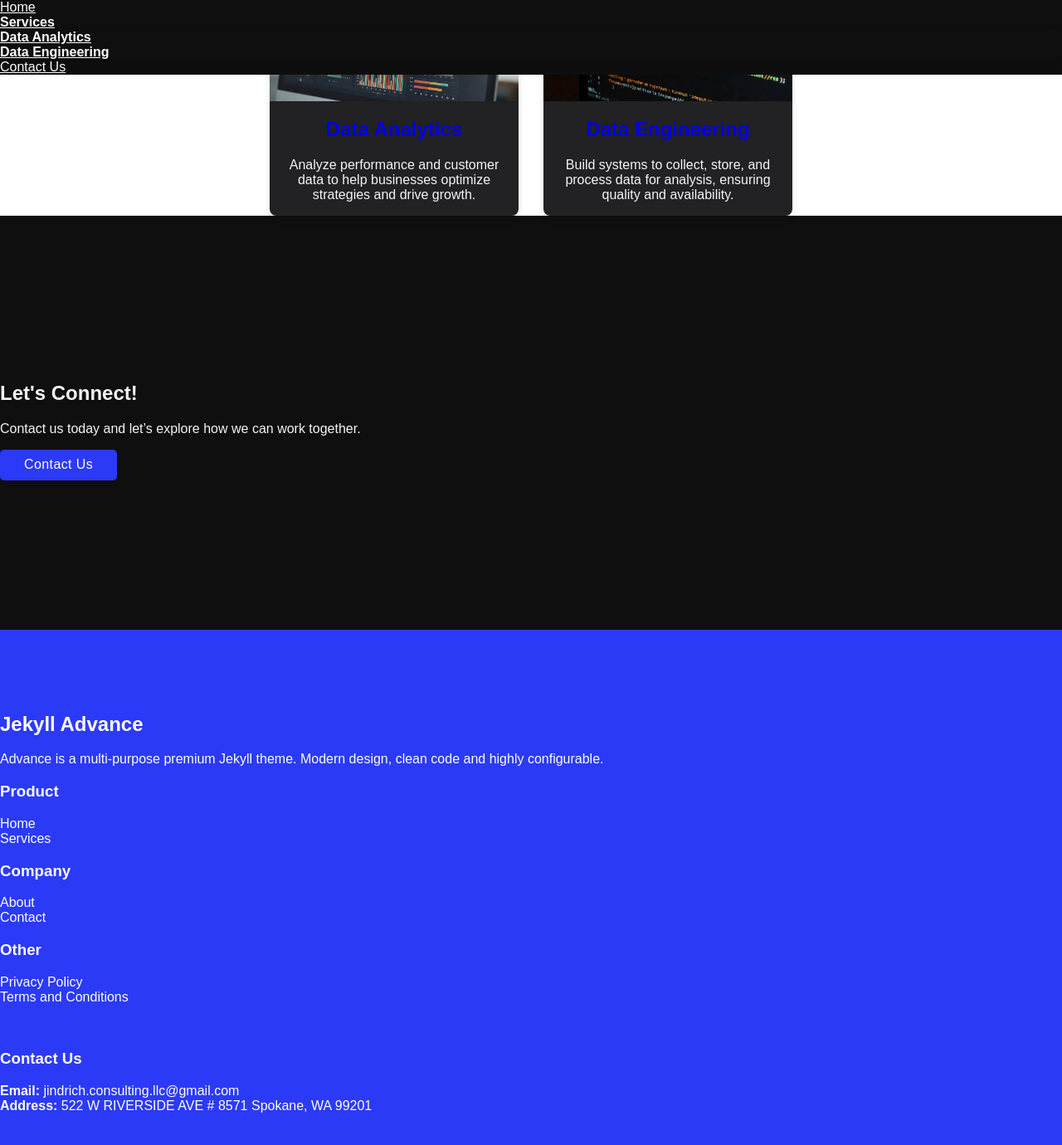
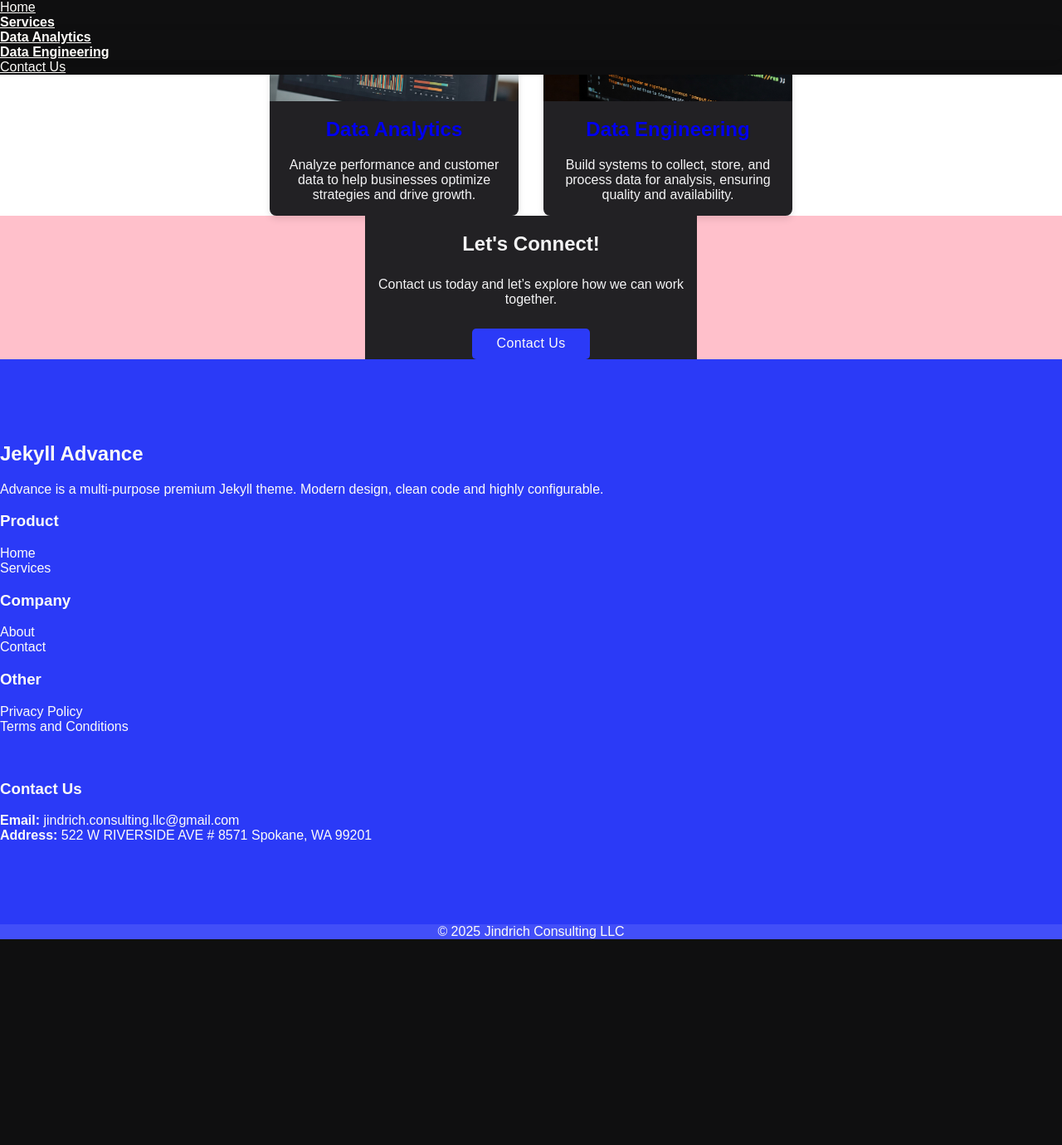
Before and after one commit to jindrich-consulting-llc/jindrich-consulting-llc.github.io, a Jekyll site: the page built from pages/services.md, in a window 1280 px wide and 1400 px high, scrolled down 678 px. Shown: the top 1380 px of the window at 83% size. Built offline with Jekyll 4.4.1, drawn with Linux system fonts in a browser that asks for light colours; a script that is not in the unit is left out; after the commit the page ends 1810 px from its top, so only the background shows below that.

Commit message:
🐞⚙️: <refactor> created an info container which contains a title, description, and button. contact us section on home page and services page is using an info container.</refactor>

```diff
--- a/_layouts/services.html
+++ b/_layouts/services.html
@@ -8,11 +8,12 @@
     <!-- Internal styles -->
     <link href="../assets/css/global_styles.css" rel="stylesheet">
     <link href="../assets/css/header_styles.css" rel="stylesheet">
-    <link href="../assets/css/services_styles.css" rel="stylesheet">
-    <link href="../assets/css/contact_styles.css" rel="stylesheet">
+    <link href="../assets/css/card_styles.css" rel="stylesheet">
+    <link href="../assets/css/info_styles.css" rel="stylesheet">
     <link href="../assets/css/footer_styles.css" rel="stylesheet">
 
 </head>
+
 <body id="body">
 
 {% include header.html %}
@@ -39,11 +40,11 @@
     <!-- Our Services -->
 
     <!-- Contact Us -->
-    <div class="contact-container">
-        <div class="contact-content">
+    <div class="info-container">
+        <div class="info">
             <h2>Let's Connect!</h2>
             <p>Contact us today and let’s explore how we can work together.</p>
-            <a href="/contact-us" class="button" data-mdb-ripple-init>Contact Us</a>
+            <a href="/contact-us" class="button">Contact Us</a>
         </div>
     </div>
     <!-- Contact Us -->
--- /dev/null
+++ b/assets/css/info_styles.css
@@ -0,0 +1,24 @@
+.info-container {
+    display: flex;
+    justify-content: center;
+    background: pink;
+}
+
+.info-container .info {
+    width: 100%;
+    max-width: 400px;
+    display: flex;
+    flex-direction: column;
+    align-items: center;
+    gap: 10px;
+    background: var(--color-base-bg-3);
+}
+
+.info h2 {
+    font-weight: 600;
+    margin-bottom: 0;
+}
+
+.info p {
+    text-align: center;
+}
```
Also changed, not shown: _layouts/home.html (+5 -9 lines), assets/css/card_styles.css (renamed from assets/css/services_styles.css).
